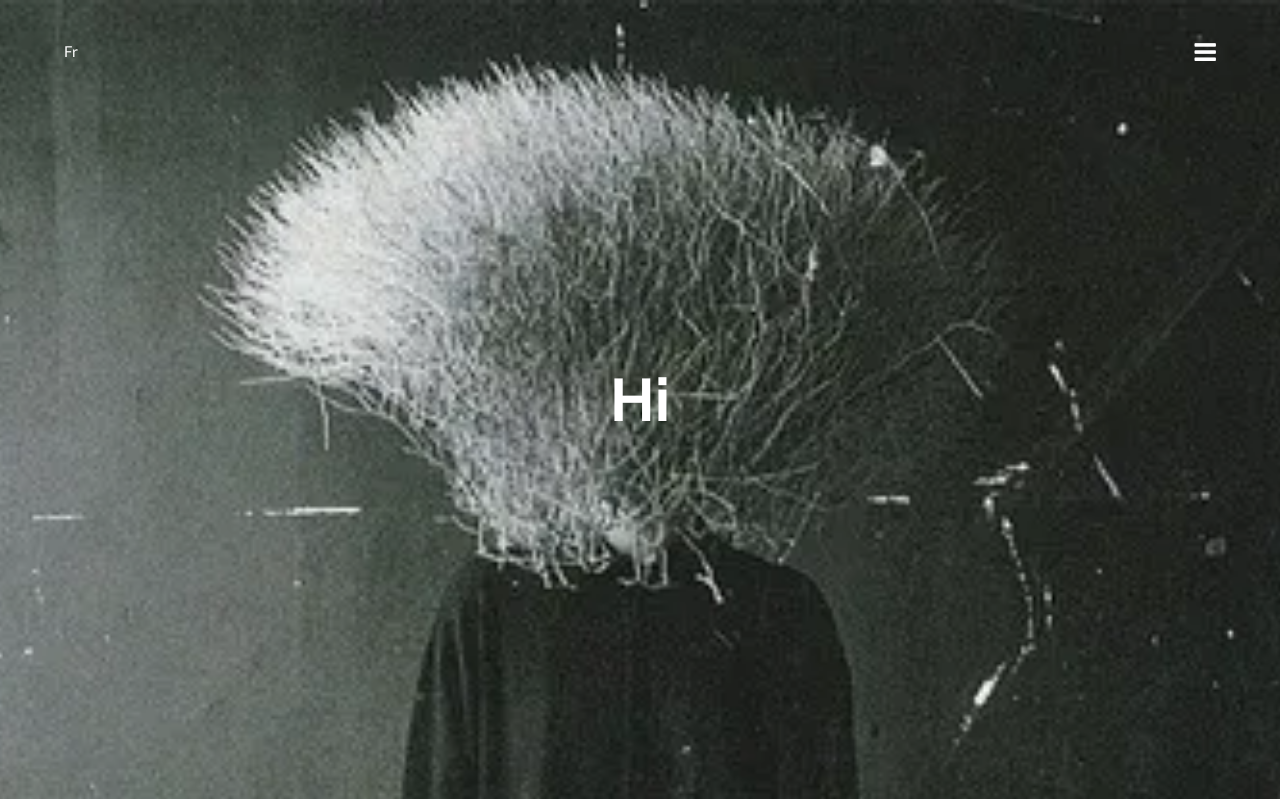
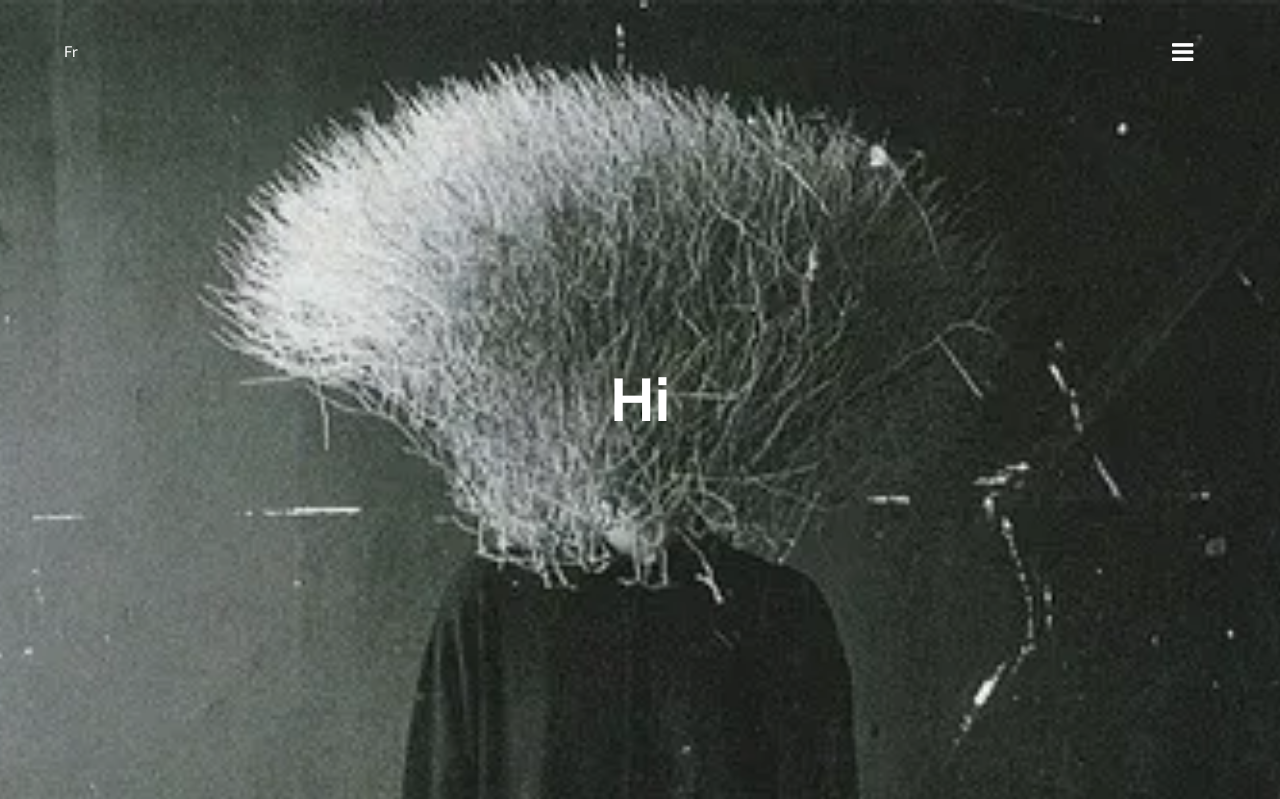
Before and after one commit to arnaudouttier/arnaud-personnal-tailwind, a PHP site: page /en/index.html in a window 1280 px wide. Shown: the top 799 px of the page. Run offline with PHP 8.4, Linux system fonts and the light colour scheme; some libraries are stand-ins or nearby versions; some web fonts are replaced.

Commit message:
class button wrapper 44

```diff
--- a/en/index.html
+++ b/en/index.html
@@ -21,10 +21,10 @@
             <header id="header">
                 <div class="container-fluid clearfix">
                     <div class="row">
-                        <a class="languages-link" href="..">Fr</a>
-                        <i class="fa fa-bars nav-toggle" aria-hidden="true"></i>
+                        <a class="languages-link button-wrapper-44" href="..">Fr</a>
+                        <i class="fa fa-bars nav-toggle button-wrapper-44" aria-hidden="true"></i>
                         <nav role="navigation">
-                            <i class="fa fa-times nav-toggle" aria-hidden="true"></i>
+                            <i class="fa fa-times nav-toggle button-wrapper-44" aria-hidden="true"></i>
                             <ul class="list-unstyled" id="nav">
                                 <li>
                                     <a class="nav-link" href="#about"><span>About</span></a>
--- a/public/css/style.css
+++ b/public/css/style.css
@@ -446,4 +446,6 @@ input:focus, textarea:focus {
     color: #27ae60; } }
 
 /*# sourceMappingURL=style.css.map */
+
+/* Class */
 .button-wrapper-44{ width: 44px; height: 44px;; }
```
